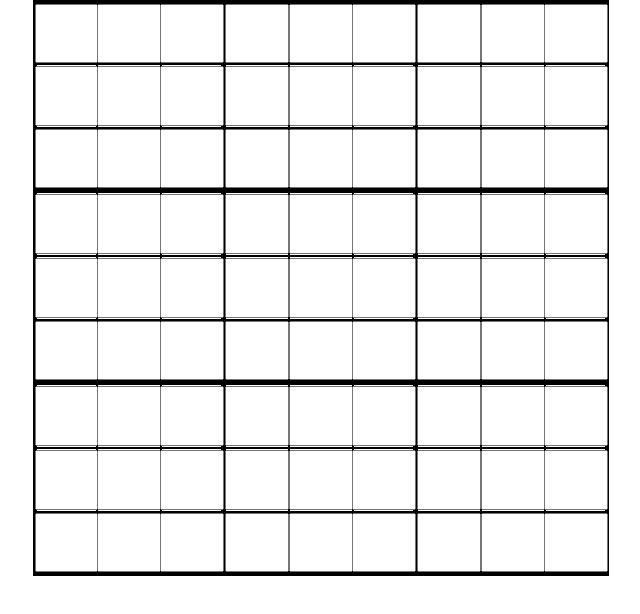
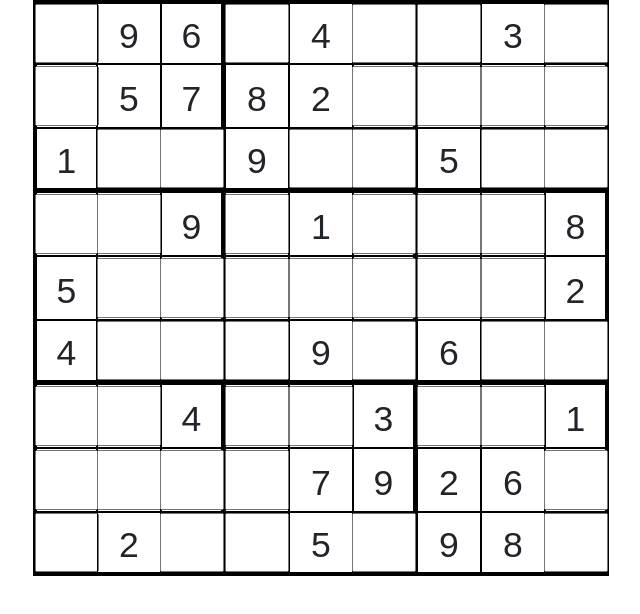
Before and after one commit to mellowmorgan/sudoku, a website built with webpack: page src/index.html in a window 1280 px wide. Shown: the whole page, without its empty margins (319-959 px from the left). Built offline with nearby package versions, Linux system fonts and the light colour scheme.

Commit message:
Create first test
Co-authored-by: Morgan Waites <morgan.waites@gmail.com>

```diff
--- a/src/index.html
+++ b/src/index.html
@@ -6,6 +6,42 @@
 <body>
   <ul>
     <li><input type="number" min="1" max="9" step="1" id="input" /></li>
+    <li><span>9</span></li>
+    <li><span>6</span></li>
+    <li><input type="number" min="1" max="9" step="1" id="input" /></li>
+    <li><span>4</span></li>
+    <li><input type="number" min="1" max="9" step="1" id="input" /></li>
+    <li><input type="number" min="1" max="9" step="1" id="input" /></li>
+    <li><span>3</span></li>
+    <li><input type="number" min="1" max="9" step="1" id="input" /></li>
+    <li><input type="number" min="1" max="9" step="1" id="input" /></li>
+    <li><span>5</span></li>
+    <li><span>7</span></li>
+    <li><span>8</span></li>
+    <li><span>2</span></li>
+    <li><input type="number" min="1" max="9" step="1" id="input" /></li>
+    <li><input type="number" min="1" max="9" step="1" id="input" /></li>
+    <li><input type="number" min="1" max="9" step="1" id="input" /></li>
+    <li><input type="number" min="1" max="9" step="1" id="input" /></li>
+    <li><span>1</span></li>
+    <li><input type="number" min="1" max="9" step="1" id="input" /></li>
+    <li><input type="number" min="1" max="9" step="1" id="input" /></li>
+    <li><span>9</span></li>
+    <li><input type="number" min="1" max="9" step="1" id="input" /></li>
+    <li><input type="number" min="1" max="9" step="1" id="input" /></li>
+    <li><span>5</span></li>
+    <li><input type="number" min="1" max="9" step="1" id="input" /></li>
+    <li><input type="number" min="1" max="9" step="1" id="input" /></li>
+    <li><input type="number" min="1" max="9" step="1" id="input" /></li>
+    <li><input type="number" min="1" max="9" step="1" id="input" /></li>
+    <li><span>9</span></li>
+    <li><input type="number" min="1" max="9" step="1" id="input" /></li>
+    <li><span>1</span></li>
+    <li><input type="number" min="1" max="9" step="1" id="input" /></li>
+    <li><input type="number" min="1" max="9" step="1" id="input" /></li>
+    <li><input type="number" min="1" max="9" step="1" id="input" /></li>
+    <li><span>8</span></li>
+    <li><span>5</span></li>
     <li><input type="number" min="1" max="9" step="1" id="input" /></li>
     <li><input type="number" min="1" max="9" step="1" id="input" /></li>
     <li><input type="number" min="1" max="9" step="1" id="input" /></li>
@@ -13,78 +49,42 @@
     <li><input type="number" min="1" max="9" step="1" id="input" /></li>
     <li><input type="number" min="1" max="9" step="1" id="input" /></li>
     <li><input type="number" min="1" max="9" step="1" id="input" /></li>
+    <li><span>2</span></li>
+    <li><span>4</span></li>
+    <li><input type="number" min="1" max="9" step="1" id="input" /></li>
+    <li><input type="number" min="1" max="9" step="1" id="input" /></li>
+    <li><input type="number" min="1" max="9" step="1" id="input" /></li>
+    <li><span>9</span></li>
+    <li><input type="number" min="1" max="9" step="1" id="input" /></li>
+    <li><span>6</span></li>
     <li><input type="number" min="1" max="9" step="1" id="input" /></li>
     <li><input type="number" min="1" max="9" step="1" id="input" /></li>
     <li><input type="number" min="1" max="9" step="1" id="input" /></li>
     <li><input type="number" min="1" max="9" step="1" id="input" /></li>
+    <li><span>4</span></li>
+    <li><input type="number" min="1" max="9" step="1" id="input" /></li>
+    <li><input type="number" min="1" max="9" step="1" id="input" /></li>
+    <li><span>3</span></li>
+    <li><input type="number" min="1" max="9" step="1" id="input" /></li>
+    <li><input type="number" min="1" max="9" step="1" id="input" /></li>
+    <li><span>1</span></li>
     <li><input type="number" min="1" max="9" step="1" id="input" /></li>
     <li><input type="number" min="1" max="9" step="1" id="input" /></li>
     <li><input type="number" min="1" max="9" step="1" id="input" /></li>
     <li><input type="number" min="1" max="9" step="1" id="input" /></li>
+    <li><span>7</span></li>
+    <li><span>9</span></li>
+    <li><span>2</span></li>
+    <li><span>6</span></li>
     <li><input type="number" min="1" max="9" step="1" id="input" /></li>
     <li><input type="number" min="1" max="9" step="1" id="input" /></li>
+    <li><span>2</span></li>
     <li><input type="number" min="1" max="9" step="1" id="input" /></li>
     <li><input type="number" min="1" max="9" step="1" id="input" /></li>
+    <li><span>5</span></li>
     <li><input type="number" min="1" max="9" step="1" id="input" /></li>
-    <li><input type="number" min="1" max="9" step="1" id="input" /></li>
-    <li><input type="number" min="1" max="9" step="1" id="input" /></li>
-    <li><input type="number" min="1" max="9" step="1" id="input" /></li>
-    <li><input type="number" min="1" max="9" step="1" id="input" /></li>
-    <li><input type="number" min="1" max="9" step="1" id="input" /></li>
-    <li><input type="number" min="1" max="9" step="1" id="input" /></li>
-    <li><input type="number" min="1" max="9" step="1" id="input" /></li>
-    <li><input type="number" min="1" max="9" step="1" id="input" /></li>
-    <li><input type="number" min="1" max="9" step="1" id="input" /></li>
-    <li><input type="number" min="1" max="9" step="1" id="input" /></li>
-    <li><input type="number" min="1" max="9" step="1" id="input" /></li>
-    <li><input type="number" min="1" max="9" step="1" id="input" /></li>
-    <li><input type="number" min="1" max="9" step="1" id="input" /></li>
-    <li><input type="number" min="1" max="9" step="1" id="input" /></li>
-    <li><input type="number" min="1" max="9" step="1" id="input" /></li>
-    <li><input type="number" min="1" max="9" step="1" id="input" /></li>
-    <li><input type="number" min="1" max="9" step="1" id="input" /></li>
-    <li><input type="number" min="1" max="9" step="1" id="input" /></li>
-    <li><input type="number" min="1" max="9" step="1" id="input" /></li>
-    <li><input type="number" min="1" max="9" step="1" id="input" /></li>
-    <li><input type="number" min="1" max="9" step="1" id="input" /></li>
-    <li><input type="number" min="1" max="9" step="1" id="input" /></li>
-    <li><input type="number" min="1" max="9" step="1" id="input" /></li>
-    <li><input type="number" min="1" max="9" step="1" id="input" /></li>
-    <li><input type="number" min="1" max="9" step="1" id="input" /></li>
-    <li><input type="number" min="1" max="9" step="1" id="input" /></li>
-    <li><input type="number" min="1" max="9" step="1" id="input" /></li>
-    <li><input type="number" min="1" max="9" step="1" id="input" /></li>
-    <li><input type="number" min="1" max="9" step="1" id="input" /></li>
-    <li><input type="number" min="1" max="9" step="1" id="input" /></li>
-    <li><input type="number" min="1" max="9" step="1" id="input" /></li>
-    <li><input type="number" min="1" max="9" step="1" id="input" /></li>
-    <li><input type="number" min="1" max="9" step="1" id="input" /></li>
-    <li><input type="number" min="1" max="9" step="1" id="input" /></li>
-    <li><input type="number" min="1" max="9" step="1" id="input" /></li>
-    <li><input type="number" min="1" max="9" step="1" id="input" /></li>
-    <li><input type="number" min="1" max="9" step="1" id="input" /></li>
-    <li><input type="number" min="1" max="9" step="1" id="input" /></li>
-    <li><input type="number" min="1" max="9" step="1" id="input" /></li>
-    <li><input type="number" min="1" max="9" step="1" id="input" /></li>
-    <li><input type="number" min="1" max="9" step="1" id="input" /></li>
-    <li><input type="number" min="1" max="9" step="1" id="input" /></li>
-    <li><input type="number" min="1" max="9" step="1" id="input" /></li>
-    <li><input type="number" min="1" max="9" step="1" id="input" /></li>
-    <li><input type="number" min="1" max="9" step="1" id="input" /></li>
-    <li><input type="number" min="1" max="9" step="1" id="input" /></li>
-    <li><input type="number" min="1" max="9" step="1" id="input" /></li>
-    <li><input type="number" min="1" max="9" step="1" id="input" /></li>
-    <li><input type="number" min="1" max="9" step="1" id="input" /></li>
-    <li><input type="number" min="1" max="9" step="1" id="input" /></li>
-    <li><input type="number" min="1" max="9" step="1" id="input" /></li>
-    <li><input type="number" min="1" max="9" step="1" id="input" /></li>
-    <li><input type="number" min="1" max="9" step="1" id="input" /></li>
-    <li><input type="number" min="1" max="9" step="1" id="input" /></li>
-    <li><input type="number" min="1" max="9" step="1" id="input" /></li>
-    <li><input type="number" min="1" max="9" step="1" id="input" /></li>
-    <li><input type="number" min="1" max="9" step="1" id="input" /></li>
-    <li><input type="number" min="1" max="9" step="1" id="input" /></li>
-    <li><input type="number" min="1" max="9" step="1" id="input" /></li>
+    <li><span>9</span></li>
+    <li><span>8</span></li>
     <li><input type="number" min="1" max="9" step="1" id="input" /></li>
   </ul>
   <div class="note">Your browser doesn't support CSS Grid. You'll need a browser that does <a href="http://gridbyexample.com/browsers/"></a>to use this app.</div>
```
